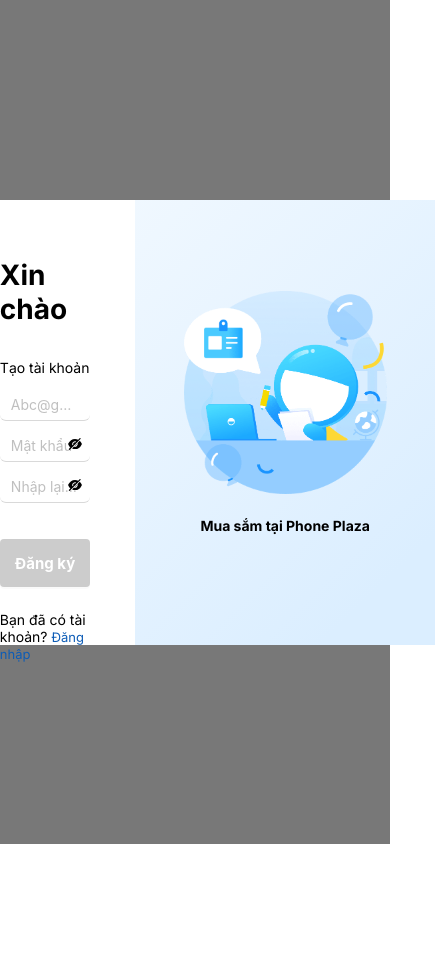
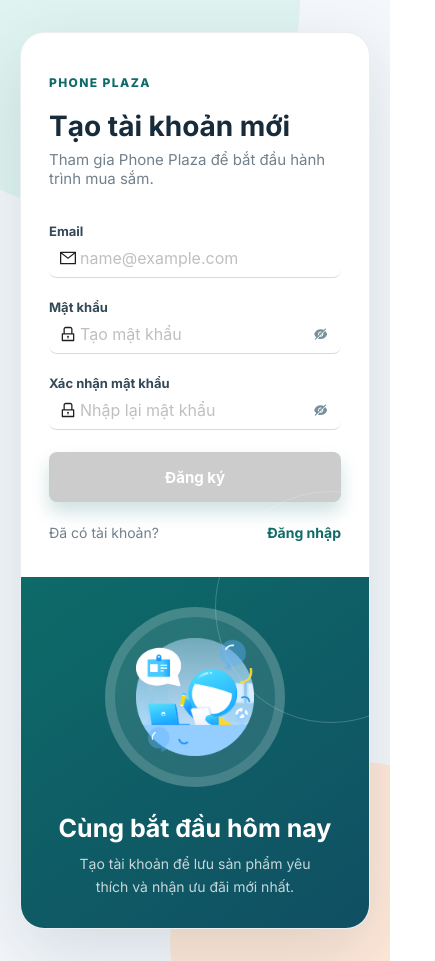
Before and after one commit to quangngo1122/mobile-shop, a React (Create React App) app in the folder frontend/: page /sign-up in a window 390 px wide. Shown: the whole page, 435 px wide, since content can reach past the window. Before the commit the page ends 844 px from the top, so only its background shows below. Built offline with nearby package versions, Linux system fonts and the light colour scheme.

Commit message:
feat(signUp): thay đổ toàn bội giao diện trang đăng ký tài khoản hiện đại hơn, responsive trên nhiều kích cỡ màn hình, thay cho giao diện cũ đã lỗi thời

```diff
--- a/frontend/src/pages/SignUpPage/SignUpPage.jsx
+++ b/frontend/src/pages/SignUpPage/SignUpPage.jsx
@@ -1,5 +1,17 @@
 import React, { useEffect, useState } from "react";
 import {
+  BrandDescription,
+  BrandEyebrow,
+  BrandMark,
+  BrandTitle,
+  FieldGroup,
+  FieldLabel,
+  FormFooter,
+  FormSubtitle,
+  FormTitle,
+  PasswordField,
+  SignUpCard,
+  SignUpPageWrapper,
   WrapperContainerLeft,
   WrapperContainerRight,
   WrapperTextLight,
@@ -8,7 +20,12 @@
 import ButtonComponent from "../../components/ButtonComponent/ButtonComponent";
 import { Image } from "antd";
 import imageLogin from "../../assets/images/logo-login.png";
-import { EyeFilled, EyeInvisibleFilled } from "@ant-design/icons";
+import {
+  EyeFilled,
+  EyeInvisibleFilled,
+  LockOutlined,
+  MailOutlined,
+} from "@ant-design/icons";
 import { useNavigate } from "react-router-dom";
 import * as UserService from "../../services/UserService";
 import { useMutationHooks } from "../../hooks/useMutationHook";
@@ -56,73 +73,73 @@
   };
 
   return (
-    <div
-      style={{
-        display: "flex",
-        alignItems: "center",
-        justifyContent: "center",
-        background: "rgb(0, 0, 0, 0.53)",
-        height: "100vh",
-      }}
-    >
-      <div
-        style={{
-          width: "800px",
-          height: "445px",
-          borderRadius: "6px",
-          background: "#fff",
-          display: "flex",
-        }}
-      >
+    <SignUpPageWrapper>
+      <SignUpCard>
         <WrapperContainerLeft>
-          <h1>Xin chào</h1>
-          <p>Tạo tài khoản</p>
+          <BrandEyebrow>Phone Plaza</BrandEyebrow>
+          <FormTitle>Tạo tài khoản mới</FormTitle>
+          <FormSubtitle>
+            Tham gia Phone Plaza để bắt đầu hành trình mua sắm.
+          </FormSubtitle>
+          <FieldGroup>
+            <FieldLabel htmlFor="signup-email">Email</FieldLabel>
             <InputForm
-            style={{ marginBottom: "10px" }}
-            placeholder="Abc@gmail.com"
+              id="signup-email"
+              size="large"
+              prefix={<MailOutlined />}
+              placeholder="name@example.com"
               value={email}
               onChange={handleOnchangeEmail}
             />
-          <div style={{ position: "relative" }}>
-            <span
-              onClick={() => setIsShowPassword(!isShowPassword)}
-              style={{
-                zIndex: 10,
-                position: "absolute",
-                top: "4px",
-                right: "8px",
-              }}
-            >
-              {isShowPassword ? <EyeFilled /> : <EyeInvisibleFilled />}
-            </span>
+          </FieldGroup>
+          <FieldGroup>
+            <FieldLabel htmlFor="signup-password">Mật khẩu</FieldLabel>
+            <PasswordField>
               <InputForm
-              placeholder="Mật khẩu"
-              style={{ marginBottom: "10px" }}
+                id="signup-password"
+                size="large"
+                prefix={<LockOutlined />}
+                placeholder="Tạo mật khẩu"
                 type={isShowPassword ? "text" : "password"}
                 value={password}
                 onChange={handleOnchangePassword}
               />
-          </div>
-          <div style={{ position: "relative" }}>
-            <span
-              onClick={() => setIsShowConfirmPassword(!isShowConfirmPassword)}
-              style={{
-                zIndex: 10,
-                position: "absolute",
-                top: "4px",
-                right: "8px",
-              }}
+              <button
+                type="button"
+                className="password-toggle"
+                aria-label={isShowPassword ? "Ẩn mật khẩu" : "Hiện mật khẩu"}
+                onClick={() => setIsShowPassword(!isShowPassword)}
               >
-              {isShowConfirmPassword ? <EyeFilled /> : <EyeInvisibleFilled />}
-            </span>
+                {isShowPassword ? <EyeFilled /> : <EyeInvisibleFilled />}
+              </button>
+            </PasswordField>
+          </FieldGroup>
+          <FieldGroup>
+            <FieldLabel htmlFor="signup-confirm-password">
+              Xác nhận mật khẩu
+            </FieldLabel>
+            <PasswordField>
               <InputForm
+                id="signup-confirm-password"
+                size="large"
+                prefix={<LockOutlined />}
                 placeholder="Nhập lại mật khẩu"
-              style={{ marginBottom: "10px" }}
                 type={isShowConfirmPassword ? "text" : "password"}
                 value={confirmPassword}
                 onChange={handleOnchangeConfirmPassword}
               />
-          </div>
+              <button
+                type="button"
+                className="password-toggle"
+                aria-label={
+                  isShowConfirmPassword ? "Ẩn mật khẩu" : "Hiện mật khẩu"
+                }
+                onClick={() => setIsShowConfirmPassword(!isShowConfirmPassword)}
+              >
+                {isShowConfirmPassword ? <EyeFilled /> : <EyeInvisibleFilled />}
+              </button>
+            </PasswordField>
+          </FieldGroup>
           {data?.status === "ERR" && (
             <span style={{ color: "red" }}>{data?.message}</span>
           )}
@@ -134,12 +151,13 @@
               onClick={handleSignUp}
               size={40}
               styleButton={{
-                background: "-webkit-linear-gradient(top, #f59000, #fd6e1d)",
-                height: "48px",
+                background: "#0d6b68",
+                height: "50px",
                 width: "100%",
                 border: "none",
-                borderRadius: "4px",
-                margin: "26px 0 10px",
+                borderRadius: "8px",
+                margin: "2px 0 20px",
+                boxShadow: "0 10px 18px rgba(13, 107, 104, 0.2)",
               }}
               textbutton={"Đăng ký"}
               styletextbutton={{
@@ -149,25 +167,30 @@
               }}
             ></ButtonComponent>
           </Loading>
-          <p>
-            Bạn đã có tài khoản?{" "}
+          <FormFooter>
+            <span>Đã có tài khoản?</span>
             <WrapperTextLight onClick={handleNavigateSignIn}>
               Đăng nhập
             </WrapperTextLight>
-          </p>
+          </FormFooter>
         </WrapperContainerLeft>
         <WrapperContainerRight>
+          <BrandMark>
             <Image
               src={imageLogin}
               preview={false}
-            alt="image-login"
-            height="203px"
-            width="203px"
+              alt="Phone Plaza"
+              height="118px"
+              width="118px"
             />
-          <h4>Mua sắm tại Phone Plaza</h4>
+          </BrandMark>
+          <BrandTitle>Cùng bắt đầu hôm nay</BrandTitle>
+          <BrandDescription>
+            Tạo tài khoản để lưu sản phẩm yêu thích và nhận ưu đãi mới nhất.
+          </BrandDescription>
         </WrapperContainerRight>
-      </div>
-    </div>
+      </SignUpCard>
+    </SignUpPageWrapper>
   );
 };
 
--- a/frontend/src/pages/SignUpPage/style.js
+++ b/frontend/src/pages/SignUpPage/style.js
@@ -1,28 +1,17 @@
-import styled from "styled-components";
-
-export const WrapperContainerLeft = styled.div`
-  flex: 1;
-  padding: 40px 45px 24px;
-  display: flex;
-  flex-direction: column;
-`;
-
-export const WrapperContainerRight = styled.div`
-  width: 300px;
-  background: linear-gradient(
-    136deg,
-    rgb(240, 248, 255) -1%,
-    rgb(219, 238, 255) 85%
-  );
-  display: flex;
-  justify-content: center;
-  flex-direction: column;
-  align-items: center;
-  gap: 4px;
-`;
-
-export const WrapperTextLight = styled.span`
-  color: rgb(13, 92, 182);
-  font-size: 13px;
-  cursor: pointer;
-`;
+export {
+  BrandDescription,
+  BrandEyebrow,
+  BrandMark,
+  BrandTitle,
+  FieldGroup,
+  FieldLabel,
+  FormFooter,
+  FormSubtitle,
+  FormTitle,
+  PasswordField,
+  SignInCard as SignUpCard,
+  SignInPageWrapper as SignUpPageWrapper,
+  WrapperContainerLeft,
+  WrapperContainerRight,
+  WrapperTextLight,
+} from "../SignInPage/style";
```
Lines whose indentation alone changed are shown as unchanged.
